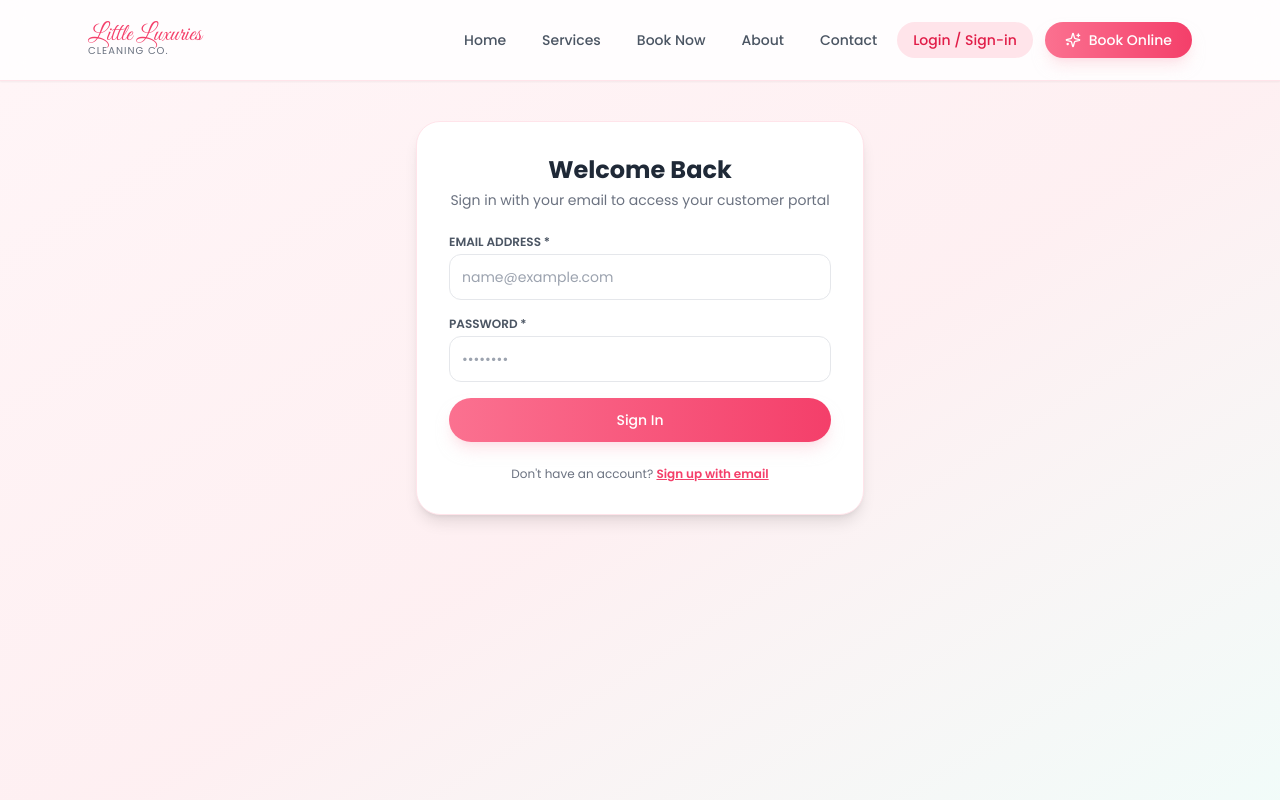
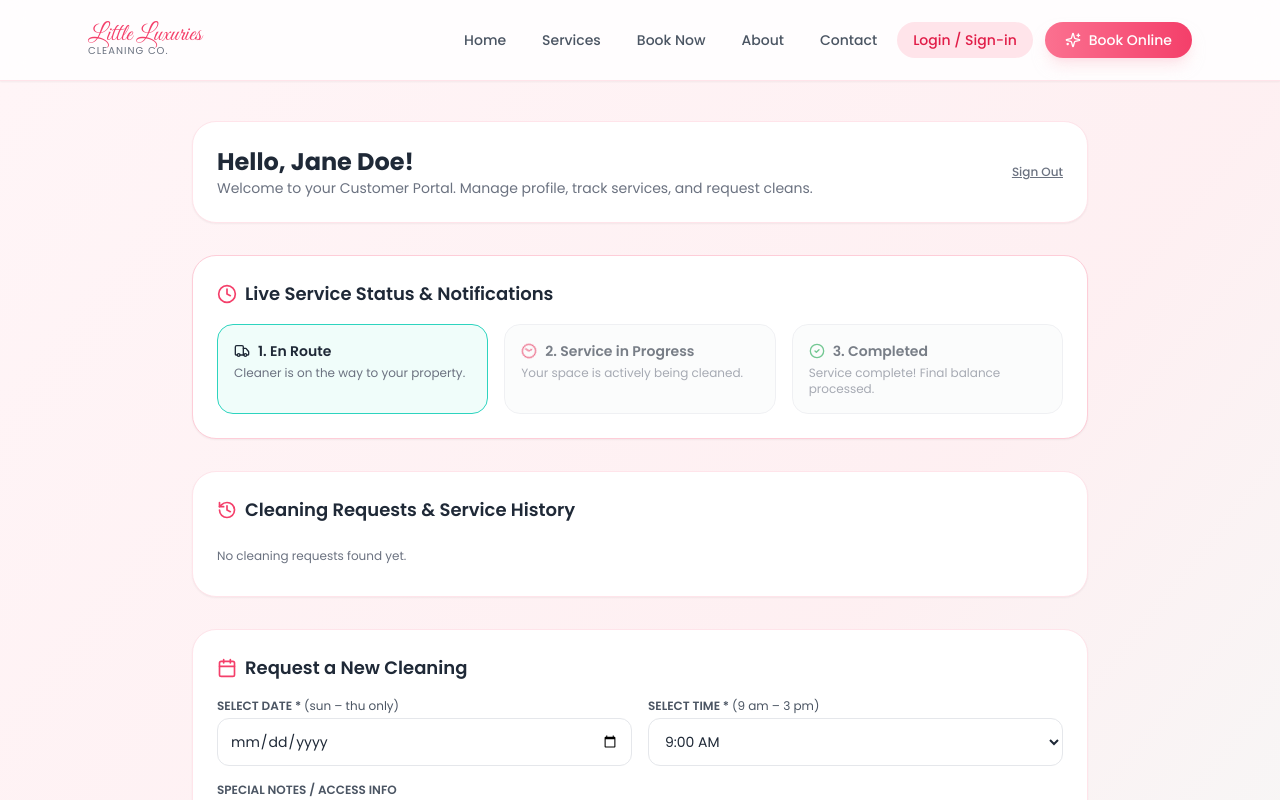
Before and after one commit to igascot47/little-luxuries-cleaning, a React (Vite) app: page /#/customer in a window 1280 px wide. Shown: the top 800 px of the page. Built offline with nearby package versions, Linux system fonts and the light colour scheme.

Commit message:
Update Customer.jsx

```diff
--- a/src/pages/Customer.jsx
+++ b/src/pages/Customer.jsx
@@ -3,12 +3,12 @@ import { User, Home, CreditCard, Clock, CheckCircle2, MapPin, Lock, ShieldCheck,
 import { saveBooking, loadBookings } from '../utils/schedule'
 
 export default function Customer() {
-  const [isLoggedIn, setIsLoggedIn] = useState(false)
+  const [isLoggedIn, setIsLoggedIn] = useState(true) // Keeps portal unlocked for preview/testing
   const [authMode, setAuthMode] = useState('login')
 
   // Auth Form State
-  const [email, setEmail] = useState('')
-  const [password, setPassword] = useState('')
+  const [email, setEmail] = useState('jane.doe@example.com')
+  const [password, setPassword] = useState('password123')
 
   // Profile State
   const [profile, setProfile] = useState({
@@ -20,7 +20,7 @@ export default function Customer() {
 
   // Past Cleanings & Schedule History
   const [cleaningsHistory, setCleaningsHistory] = useState([])
-  const [bookedSubmitted, setBookedSubmitted] = useState(false)
+  const [successMessage, setSuccessMessage] = useState('')
 
   const [bookingData, setBookingData] = useState({
     date: '',
@@ -32,7 +32,7 @@ export default function Customer() {
   useEffect(() => {
     const currentBookings = loadBookings()
     setCleaningsHistory(currentBookings)
-  }, [bookedSubmitted])
+  }, [successMessage])
 
   // Get active stage from latest booking
   const latestBooking = cleaningsHistory[0]
@@ -47,32 +47,11 @@ export default function Customer() {
 
   const handleAuthSubmit = (e) => {
     e.preventDefault()
-
-    const existingAccounts = JSON.parse(localStorage.getItem('luxury_cleaning_accounts') || '[]')
-    const accountExists = existingAccounts.some(acc => acc.email === email)
-
-    if (!accountExists) {
-      const newAccount = {
-        email,
-        fullName: profile.fullName,
-        phone: profile.phone,
-        address: profile.address,
-        homeDetails: profile.homeDetails,
-        createdAt: new Date().toLocaleDateString()
-      }
-      localStorage.setItem('luxury_cleaning_accounts', JSON.stringify([...existingAccounts, newAccount]))
-    }
-
     setIsLoggedIn(true)
   }
 
   const handleProfileSave = (e) => {
     e.preventDefault()
-    const existingAccounts = JSON.parse(localStorage.getItem('luxury_cleaning_accounts') || '[]')
-    const updatedAccounts = existingAccounts.map(acc =>
-      acc.email === email ? { ...acc, fullName: profile.fullName, phone: profile.phone, address: profile.address, homeDetails: profile.homeDetails } : acc
-    )
-    localStorage.setItem('luxury_cleaning_accounts', JSON.stringify(updatedAccounts))
     alert('Personal information and home details saved!')
   }
 
@@ -96,7 +75,8 @@ export default function Customer() {
       serviceStage: 'En Route'
     })
 
-    setBookedSubmitted(true)
+    setSuccessMessage(`Successfully requested a clean for ${bookingData.date} at ${bookingData.time}!`)
+    setBookingData({ date: '', time: '9:00 AM', notes: '' })
   }
 
   return (
@@ -146,24 +126,6 @@ export default function Customer() {
                 {authMode === 'login' ? 'Sign In' : 'Create Account'}
               </button>
             </form>
-
-            <div className="mt-6 text-center text-xs text-gray-500">
-              {authMode === 'login' ? (
-                <p>
-                  Don't have an account?{' '}
-                  <button onClick={() => setAuthMode('signup')} className="text-blush-500 font-semibold underline">
-                    Sign up with email
-                  </button>
-                </p>
-              ) : (
-                <p>
-                  Already have an account?{' '}
-                  <button onClick={() => setAuthMode('login')} className="text-blush-500 font-semibold underline">
-                    Log in
-                  </button>
-                </p>
-              )}
-            </div>
           </div>
         ) : (
           /* ================= LOGGED IN CUSTOMER PORTAL ================= */
@@ -183,7 +145,18 @@ export default function Customer() {
               </button>
             </div>
 
-            {/* LIVE SERVICE STATUS NOTIFICATIONS */}
+            {/* SUCCESS BANNER NOTICE IF BOOKED */}
+            {successMessage && (
+              <div className="bg-mint-50 border border-mint-300 p-4 rounded-2xl flex items-center justify-between text-mint-800 text-sm shadow-xs">
+                <div className="flex items-center gap-2">
+                  <CheckCircle2 size={18} className="text-mint-600" />
+                  <span>{successMessage}</span>
+                </div>
+                <button onClick={() => setSuccessMessage('')} className="text-xs font-bold underline">Dismiss</button>
+              </div>
+            )}
+
+            {/* 1. LIVE SERVICE STATUS WIDGET */}
             <div className="bg-white rounded-3xl border border-blush-200 p-6 shadow-sm">
               <div className="flex items-center gap-2 mb-4">
                 <Clock className="text-blush-500" size={20} />
@@ -217,7 +190,7 @@ export default function Customer() {
               </div>
             </div>
 
-            {/* PAST CLEANINGS & REQUEST HISTORY */}
+            {/* 2. PAST CLEANINGS & REQUEST HISTORY */}
             <div className="bg-white rounded-3xl border border-blush-100 p-6 shadow-sm">
               <div className="flex items-center gap-2 mb-4">
                 <History className="text-blush-500" size={20} />
@@ -234,7 +207,7 @@ export default function Customer() {
                         <div className="flex items-center gap-2">
                           <span className="text-xs font-bold text-blush-600">{item.id || `CLN-00${idx + 1}`}</span>
                           <span className="text-xs text-gray-400">•</span>
-                          <span className="text-xs font-semibold text-gray-700">{item.date}</span>
+                          <span className="text-xs font-semibold text-gray-700">{item.date} at {item.time}</span>
                         </div>
                         <p className="text-sm font-medium text-gray-800 mt-0.5">{item.service || 'House Cleaning'}</p>
                       </div>
@@ -246,7 +219,7 @@ export default function Customer() {
                             ? 'text-red-700 bg-red-50 border-red-200'
                             : 'text-amber-700 bg-amber-50 border-amber-200'
                         }`}>
-                          {item.status || 'Pending'}
+                          {item.serviceStage || item.status || 'Pending'}
                         </span>
                       </div>
                     </div>
@@ -255,25 +228,13 @@ export default function Customer() {
               )}
             </div>
 
-            {/* REQUEST NEW CLEANING FORM */}
+            {/* 3. REQUEST NEW CLEANING FORM (Stays visible!) */}
             <div className="bg-white rounded-3xl border border-blush-100 p-6 shadow-sm">
               <div className="flex items-center gap-2 mb-4">
                 <Calendar className="text-blush-500" size={20} />
                 <h2 className="text-lg font-semibold text-gray-800">Request a New Cleaning</h2>
               </div>
 
-              {bookedSubmitted ? (
-                <div className="text-center py-8">
-                  <CheckCircle2 className="w-12 h-12 text-green-600 mx-auto mb-3" />
-                  <h3 className="text-xl font-bold text-gray-800 mb-1">Request Sent to Admin!</h3>
-                  <p className="text-sm text-gray-600 mb-4">
-                    Requested for {bookingData.date} at {bookingData.time}.
-                  </p>
-                  <button onClick={() => setBookedSubmitted(false)} className="btn-primary text-sm py-2 px-4">
-                    Submit Another Request
-                  </button>
-                </div>
-              ) : (
               <form onSubmit={handleBookingSubmit} className="space-y-4">
                 <div className="grid grid-cols-1 md:grid-cols-2 gap-4">
                   <div>
@@ -323,10 +284,9 @@ export default function Customer() {
                   Submit Request to Admin
                 </button>
               </form>
-              )}
             </div>
 
-            {/* SAVED PROFILE & HOME DETAILS FORM */}
+            {/* 4. SAVED PROFILE & HOME DETAILS FORM */}
             <div className="bg-white rounded-3xl border border-blush-100 p-6 shadow-sm">
               <div className="flex items-center gap-2 mb-4">
                 <Home className="text-blush-500" size={20} />
@@ -382,7 +342,7 @@ export default function Customer() {
               </form>
             </div>
 
-            {/* PAYMENT METHOD SECTION */}
+            {/* 5. PAYMENT METHOD SECTION */}
             <div className="bg-white rounded-3xl border border-blush-100 p-6 shadow-sm">
               <div className="flex items-center gap-2 mb-2">
                 <CreditCard className="text-blush-500" size={20} />
```
Lines whose indentation alone changed are shown as unchanged.
